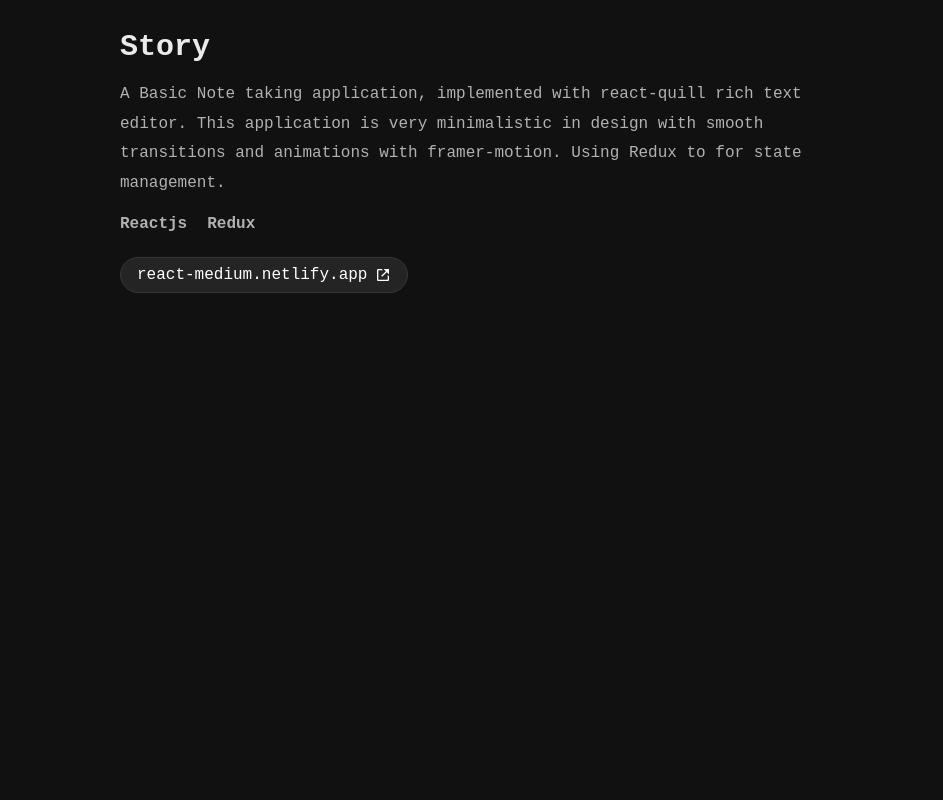
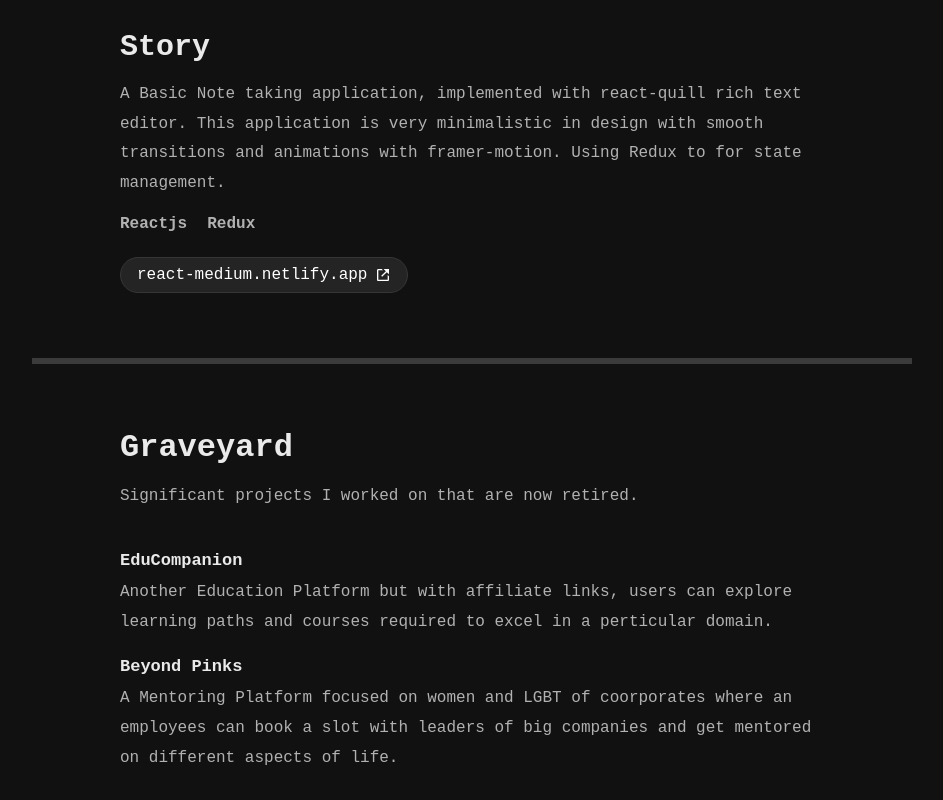
Before and after one commit to harshpandey002/portfolio-new, a Next.js app: page /projects in a window 1280 px wide. Shown: the part 5477-6277 px from the top of the page, without its empty margins (168-1111 px from the left). Before the commit the page ends 5828 px from the top, so only its background shows below. Built offline with nearby package versions, Linux system fonts and the light colour scheme; grey boxes are pictures that could not be loaded.

Commit message:
Graveyard

```diff
--- a/pages/projects.jsx
+++ b/pages/projects.jsx
@@ -3,7 +3,7 @@ import AnimatedText from "@/components/AnimatedText";
 import Layout from "@/components/Layout";
 import styles from "@/styles/Home.module.css";
 import { motion } from "framer-motion";
-import { cards, hr, noStagger, stagger } from "helper/animate";
+import { cards, fadeIn, hr, noStagger, stagger } from "helper/animate";
 import { open } from "helper/function";
 import { projects } from "helper/projects";
 import { BiLinkExternal } from "react-icons/bi";
@@ -53,6 +53,40 @@ export default function Projects() {
             <Project key={i + 1} data={data} />
           ))}
         </motion.div>
+
+        <motion.hr
+          variants={hr}
+          initial="hidden"
+          animate="visible"
+          exit="exit"
+          id="hr"
+        />
+
+        <motion.div variants={fadeIn} className={styles.work}>
+          <h3>Graveyard</h3>
+          <p id={styles.sponsor}>
+            Significant projects I worked on that are now retired.
+          </p>
+
+          <div className={styles.graveyard}>
+            <div className={styles.deadProject}>
+              <h4>EduCompanion</h4>
+              <p>
+                Another Education Platform but with affiliate links, users can
+                explore learning paths and courses required to excel in a
+                perticular domain.
+              </p>
+            </div>
+            <div className={styles.deadProject}>
+              <h4>Beyond Pinks</h4>
+              <p>
+                A Mentoring Platform focused on women and LGBT of coorporates
+                where an employees can book a slot with leaders of big companies
+                and get mentored on different aspects of life.
+              </p>
+            </div>
+          </div>
+        </motion.div>
       </div>
     </Layout>
   );
--- a/styles/Home.module.css
+++ b/styles/Home.module.css
@@ -201,6 +201,26 @@
   background-color: #272727;
 }
 
+.graveyard {
+  display: flex;
+  flex-direction: column;
+  gap: 20px;
+  margin-top: 40px;
+}
+
+.deadProject h4 {
+  font-size: 17px;
+  font-weight: 600;
+  color: #eaeaea;
+}
+
+.deadProject p {
+  margin-top: 8px;
+  font-size: 16px;
+  color: #b1b1b1;
+  line-height: var(--line-height);
+}
+
 /*? about.jsx */
 #me {
   width: 100%;
```
